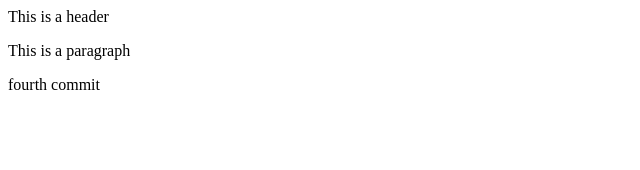
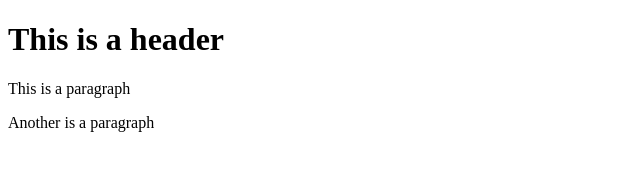
Before and after one commit to inusanaimu/git_test, a website: page index.html in a window 1280 px wide. Shown: the whole page, without its empty margins (0-640 px from the left). Drawn offline with Linux system fonts and the light colour scheme.

Commit message:
5th commit

```diff
--- a/index.html
+++ b/index.html
@@ -7,9 +7,9 @@
     <title>Document</title>
 </head>
 <body>
-    <header>This is a header</header>
+    <header> <h1>This is a header </h1></header>
     <p>This is a paragraph</p>
-    <p>fourth commit</p>
+    <p>Another is a paragraph</p>
 
 </body>
 </html>
```
Also changed, not shown: package.json (added, +24 -0 lines), 2 other files.
